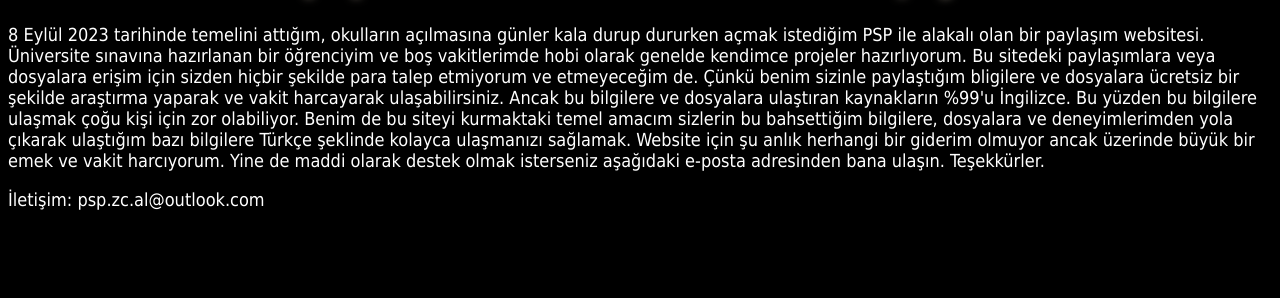
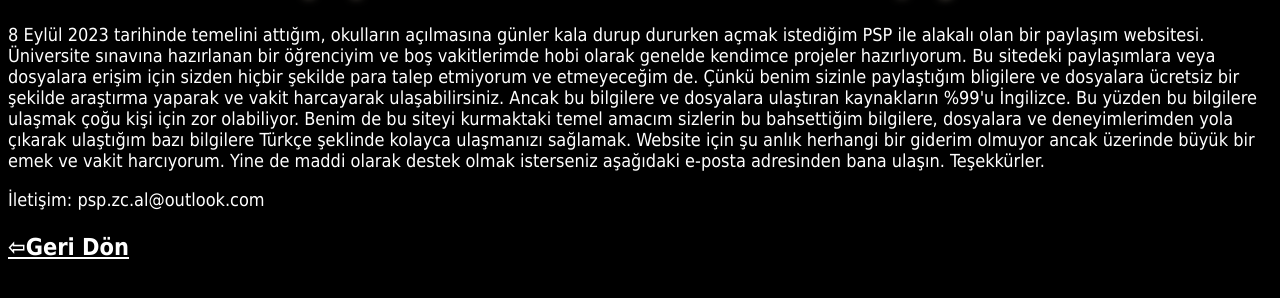
Before and after one commit to rreha/psp.zc.al, a plain HTML site: page about.html in a window 1280 px wide. Shown: the part 76-374 px from the top of the page. Drawn offline with Linux system fonts and the light colour scheme.

Commit message:
" işaretini unuttum zorbalamayın

```diff
--- a/about.html
+++ b/about.html
@@ -13,7 +13,7 @@
   <h1>♥ psp.zc.al - PSP hakkında her şey! ♥</h1>
   <p>8 Eylül 2023 tarihinde temelini attığım, okulların açılmasına günler kala durup dururken açmak istediğim PSP ile alakalı olan bir paylaşım websitesi. Üniversite sınavına hazırlanan bir öğrenciyim ve boş vakitlerimde hobi olarak genelde kendimce projeler hazırlıyorum. Bu sitedeki paylaşımlara veya dosyalara erişim için sizden hiçbir şekilde para talep etmiyorum ve etmeyeceğim de. Çünkü benim sizinle paylaştığım bligilere ve dosyalara ücretsiz bir şekilde araştırma yaparak ve vakit harcayarak ulaşabilirsiniz. Ancak bu bilgilere ve dosyalara ulaştıran kaynakların %99'u İngilizce. Bu yüzden bu bilgilere ulaşmak çoğu kişi için zor olabiliyor. Benim de bu siteyi kurmaktaki temel amacım sizlerin bu bahsettiğim bilgilere, dosyalara ve deneyimlerimden yola çıkarak ulaştığım bazı bilgilere Türkçe şeklinde kolayca ulaşmanızı sağlamak. Website için şu anlık herhangi bir giderim olmuyor ancak üzerinde büyük bir emek ve vakit harcıyorum. Yine de maddi olarak destek olmak isterseniz aşağıdaki e-posta adresinden bana ulaşın. Teşekkürler.</p>
   <p>İletişim: psp.zc.al@outlook.com</p>
-  <h3><a href="./index>⇦Geri Dön</a></h3>
+  <h3><a href="./index">⇦Geri Dön</a></h3>
 
 </body>
 
```
